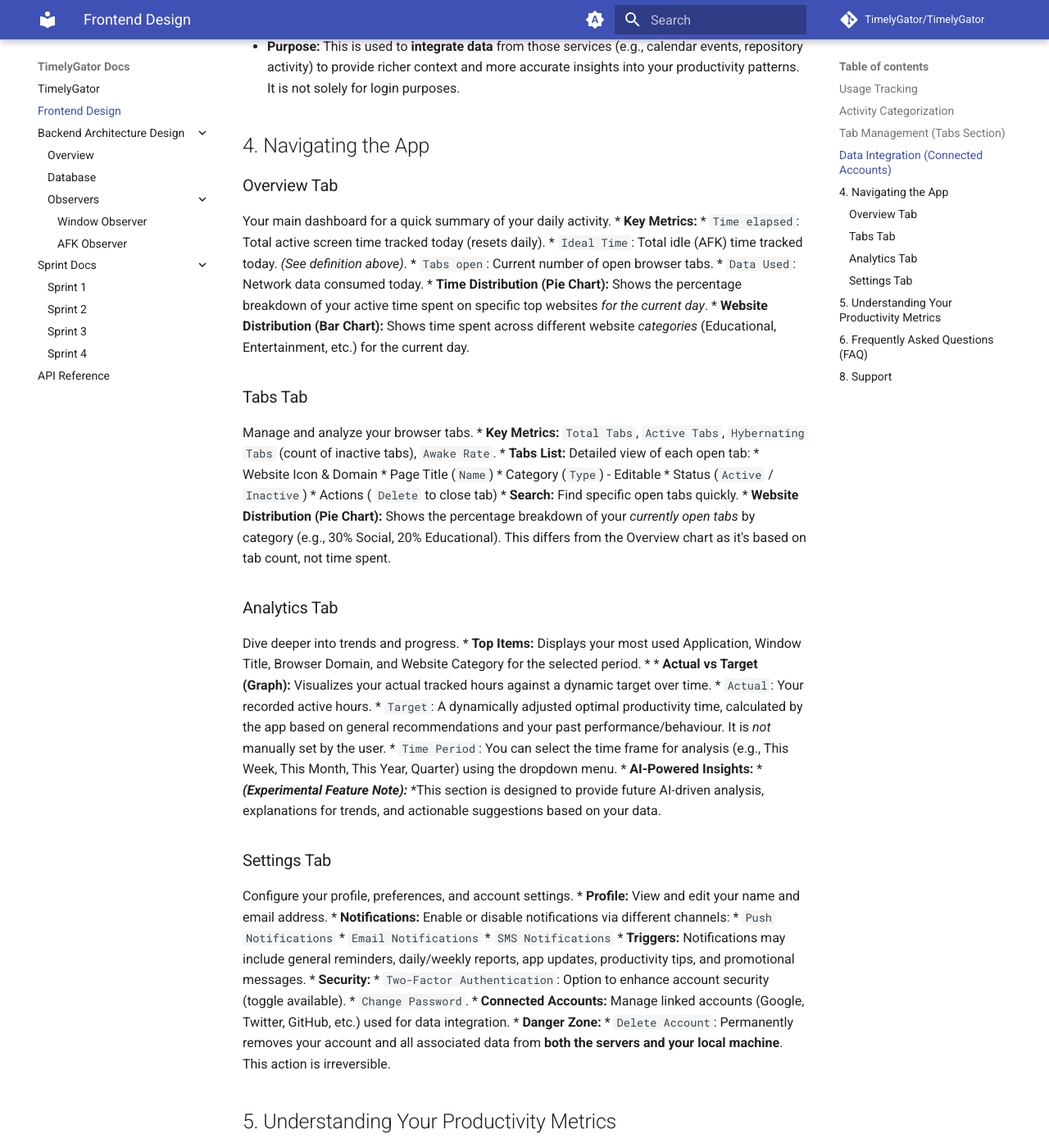
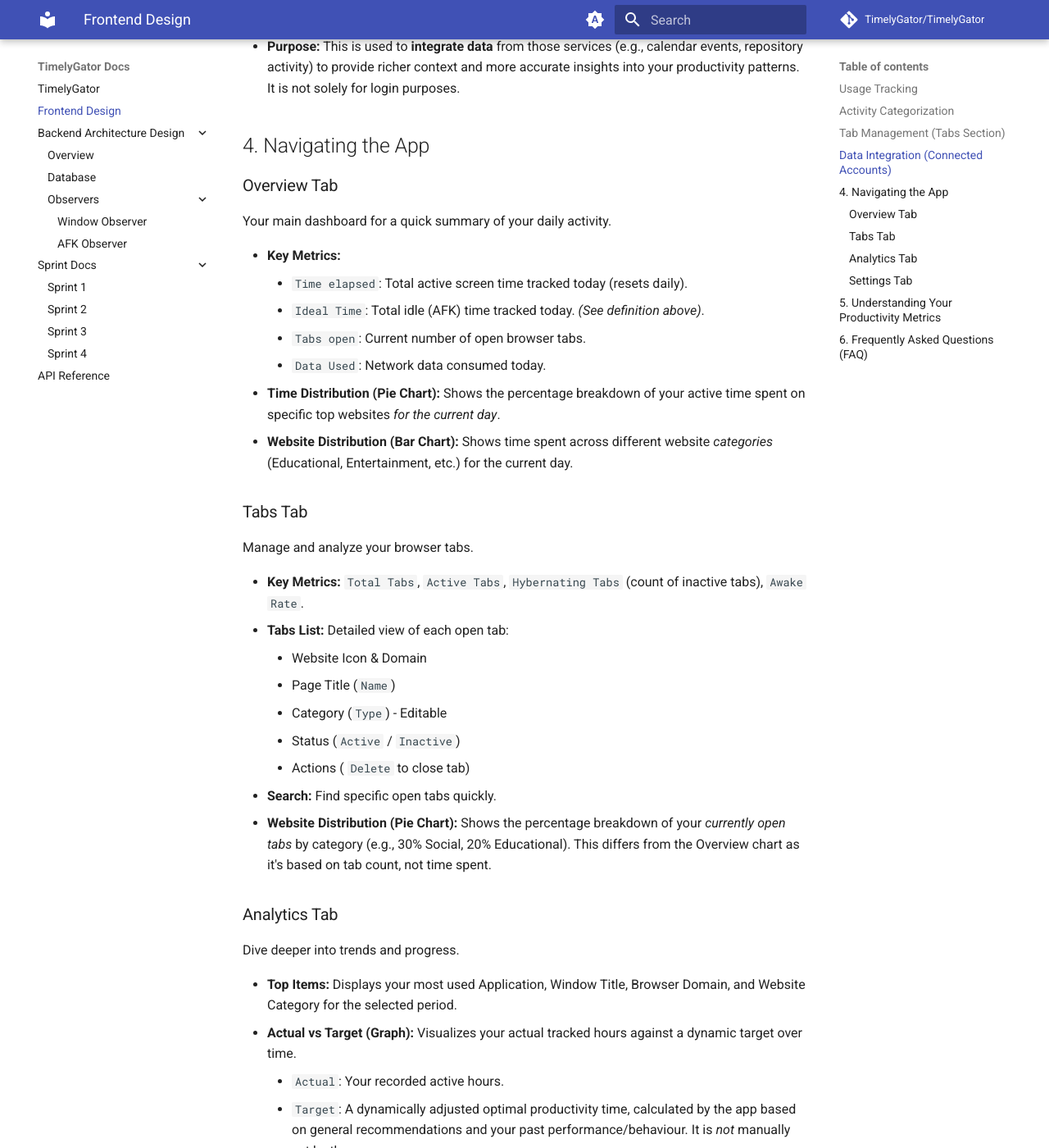
Before and after one commit to timelygator/TimelyGator, an MkDocs documentation site: the page built from docs/files/frontend.md, in a window 1280 px wide and 1400 px high, scrolled down 1219 px. Shown: the whole window at 82% size. Built offline with MkDocs 1.6.1 and Material for MkDocs 9.7.7, drawn with Linux system fonts in a browser that asks for light colours; comment, search, counter and statistics services are not loaded; some of the changed text lies outside the part shown.

Commit message:
fix: md display issues in docs

```diff
--- a/docs/files/frontend.md
+++ b/docs/files/frontend.md
@@ -31,6 +31,7 @@
 
 ### Overview Tab
 Your main dashboard for a quick summary of your daily activity.
+
 * **Key Metrics:**
     * `Time elapsed`: Total active screen time tracked today (resets daily).
     * `Ideal Time`: Total idle (AFK) time tracked today. *(See definition above)*.
@@ -42,6 +43,7 @@ Your main dashboard for a quick summary of your daily activity.
 
 ### Tabs Tab
 Manage and analyze your browser tabs.
+
 * **Key Metrics:** `Total Tabs`, `Active Tabs`, `Hybernating Tabs` (count of inactive tabs), `Awake Rate`.
 * **Tabs List:** Detailed view of each open tab:
     * Website Icon & Domain
@@ -54,7 +56,8 @@ Manage and analyze your browser tabs.
 
 ### Analytics Tab
 Dive deeper into trends and progress.
-* **Top Items:** Displays your most used Application, Window Title, Browser Domain, and Website Category for the selected period. *
+
+* **Top Items:** Displays your most used Application, Window Title, Browser Domain, and Website Category for the selected period.
 * **Actual vs Target (Graph):** Visualizes your actual tracked hours against a dynamic target over time.
     * `Actual`: Your recorded active hours.
     * `Target`: A dynamically adjusted optimal productivity time, calculated by the app based on general recommendations and your past performance/behaviour. It is *not* manually set by the user.
@@ -64,6 +67,7 @@ Dive deeper into trends and progress.
 
 ### Settings Tab
 Configure your profile, preferences, and account settings.
+
 * **Profile:** View and edit your name and email address.
 * **Notifications:** Enable or disable notifications via different channels:
     * `Push Notifications`
@@ -108,9 +112,3 @@ Configure your profile, preferences, and account settings.
     * A: _[Refer to Privacy section summary and link to full policy]_
 * **Q: How do I delete my account and data?**
     * A: Go to Settings -> Danger Zone and click 'Delete Account'. This removes data from servers and your local machine. It cannot be undone.
-
-## 8. Support
-
-Need help?
-* Contact us via email: `support@[appname].com` _(Replace with actual email)_
-* Visit our Help Center: `[Link to Help Center]` _(Replace with actual link)_
```
Also changed, not shown: docs/files/index.md (+1 -0 lines), docs/files/observers/window-observer.md (+1 -1 lines).
